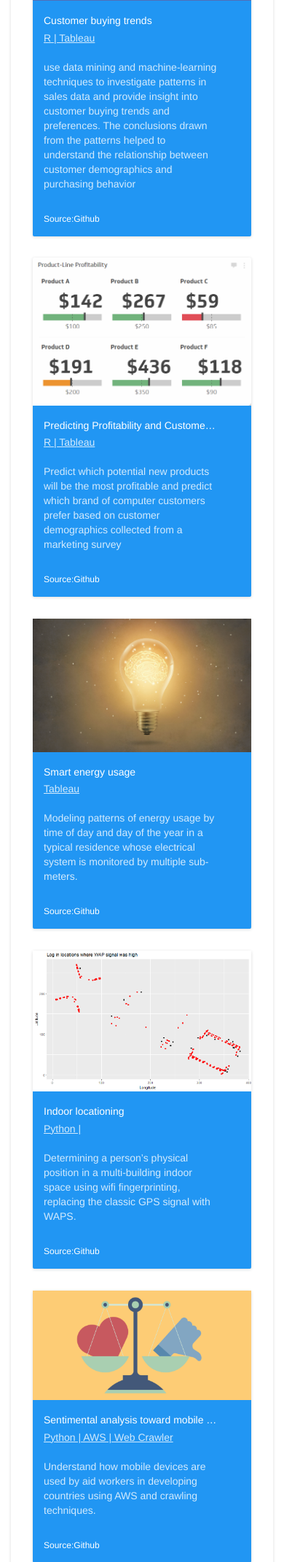
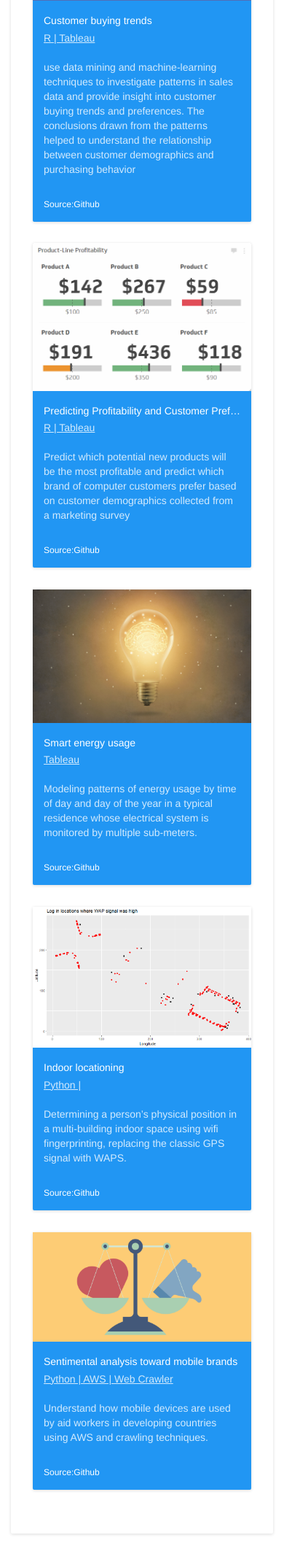
Before and after one commit to alessandroarnone90/Django3-personal-portfolio, a Django app: page / in a window 390 px wide. Shown: the part 1511-3652 px from the top of the page at 73% size. Run offline with Django 3.2, Linux system fonts and the light colour scheme; data comes from the database, SQL or seed files in the repository; some libraries are stand-ins or nearby versions.

Commit message:
change css

```diff
--- a/portfolio/static/css/styles-14.css
+++ b/portfolio/static/css/styles-14.css
@@ -704,14 +704,12 @@ a.btn:hover {
   }
   .portfolio-section .item-inner .content .sub-title {
     font-size: 14px;
-    max-width: 240px;
     overflow: scroll;
     text-overflow: ellipsis;
     white-space: nowrap;
   }
   .portfolio-section .item-inner .content .meta {
     margin-bottom: 30px;
-    max-width: 240px;
     overflow: scroll;
     text-overflow: clip;
     white-space: normal;
```
